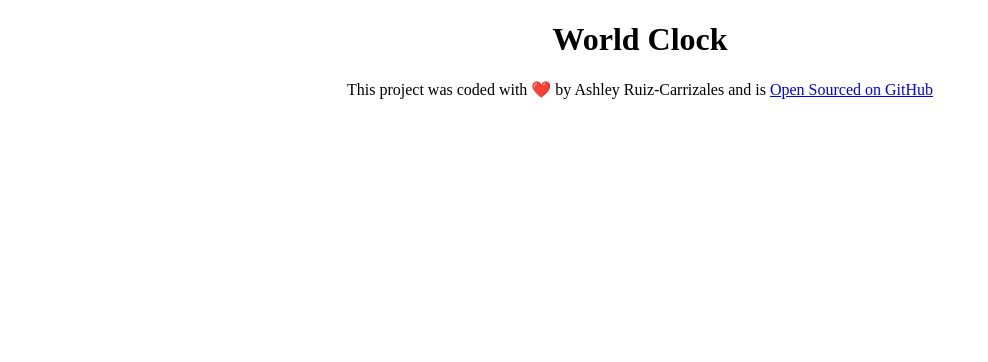
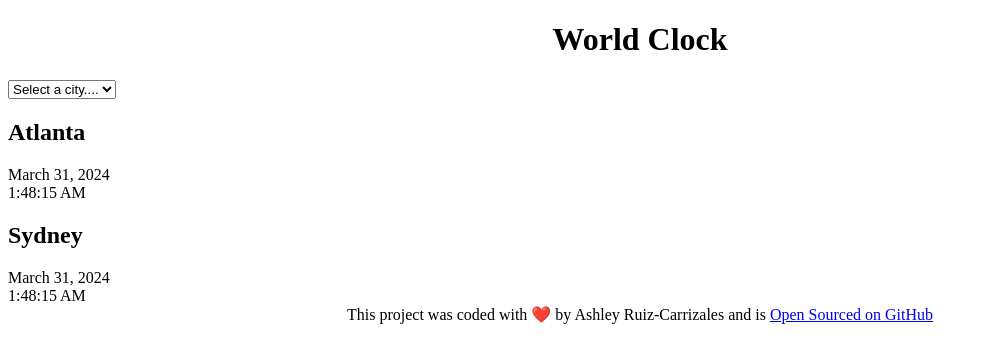
Before and after one commit to ashleyruizca/World-Clock, a plain HTML site: page index.html in a window 1280 px wide. Shown: the whole page, without its empty margins (0-988 px from the left). Drawn offline with Linux system fonts and the light colour scheme.

Commit message:
Added the basic HTML

```diff
--- a/index.html
+++ b/index.html
@@ -7,7 +7,25 @@
     <title>World Clock</title>
   </head>
   <body>
-    <h1>World Clock</h1>
+    <div class="container">
+      <h1>World Clock</h1>
+      <select>
+        <option value="">Select a city....</option>
+        <option value="">London</option>
+        <option value="">New York</option>
+        <option value="">Auckland</option>
+      </select>
+      <div class="city">
+        <h2>Atlanta</h2>
+        <div class="date">March 31, 2024</div>
+        <div class="time">1:48:15 AM</div>
+      </div>
+      <div class="city">
+        <h2>Sydney</h2>
+        <div class="date">March 31, 2024</div>
+        <div class="time">1:48:15 AM</div>
+      </div>
+    </div>
     <footer>
       This project was coded with ❤️ by Ashley Ruiz-Carrizales and is
       <a href="https://github.com/ashleyruizca/World-Clock" target="_blank>"
```
